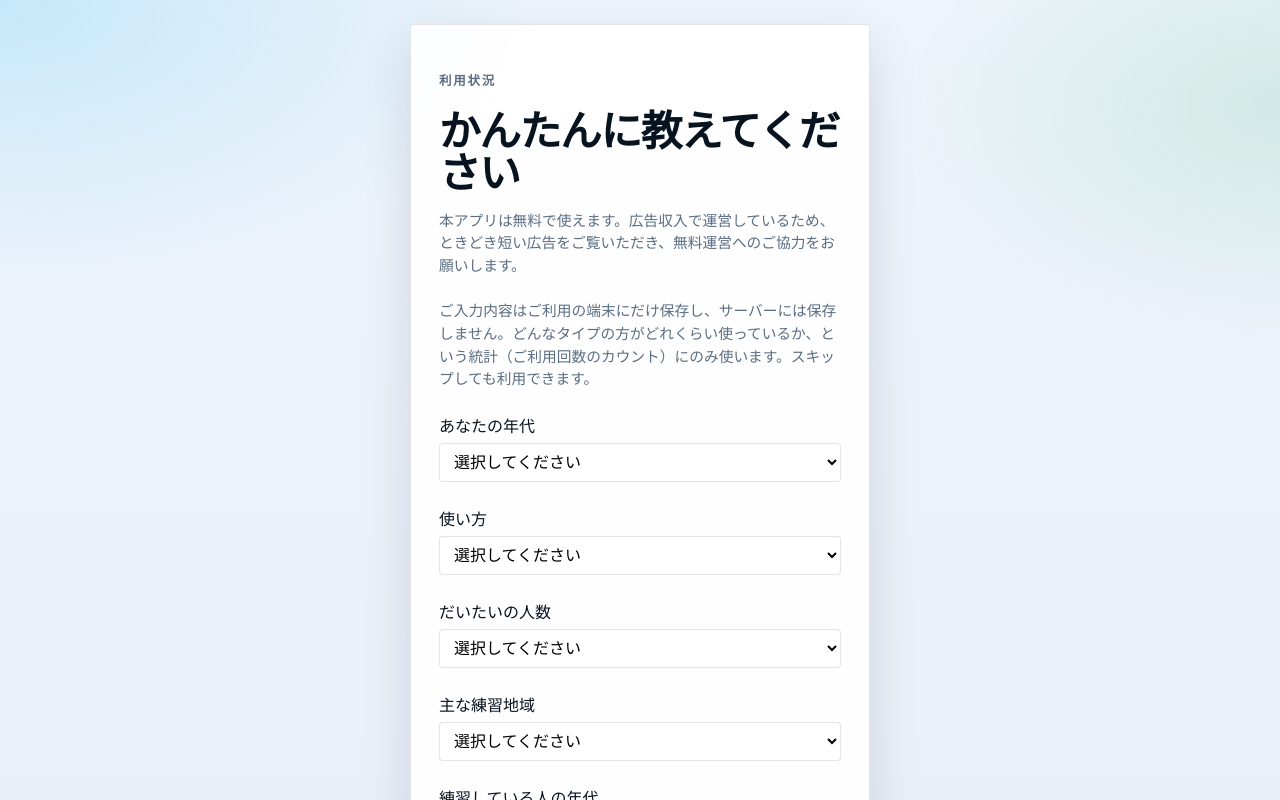
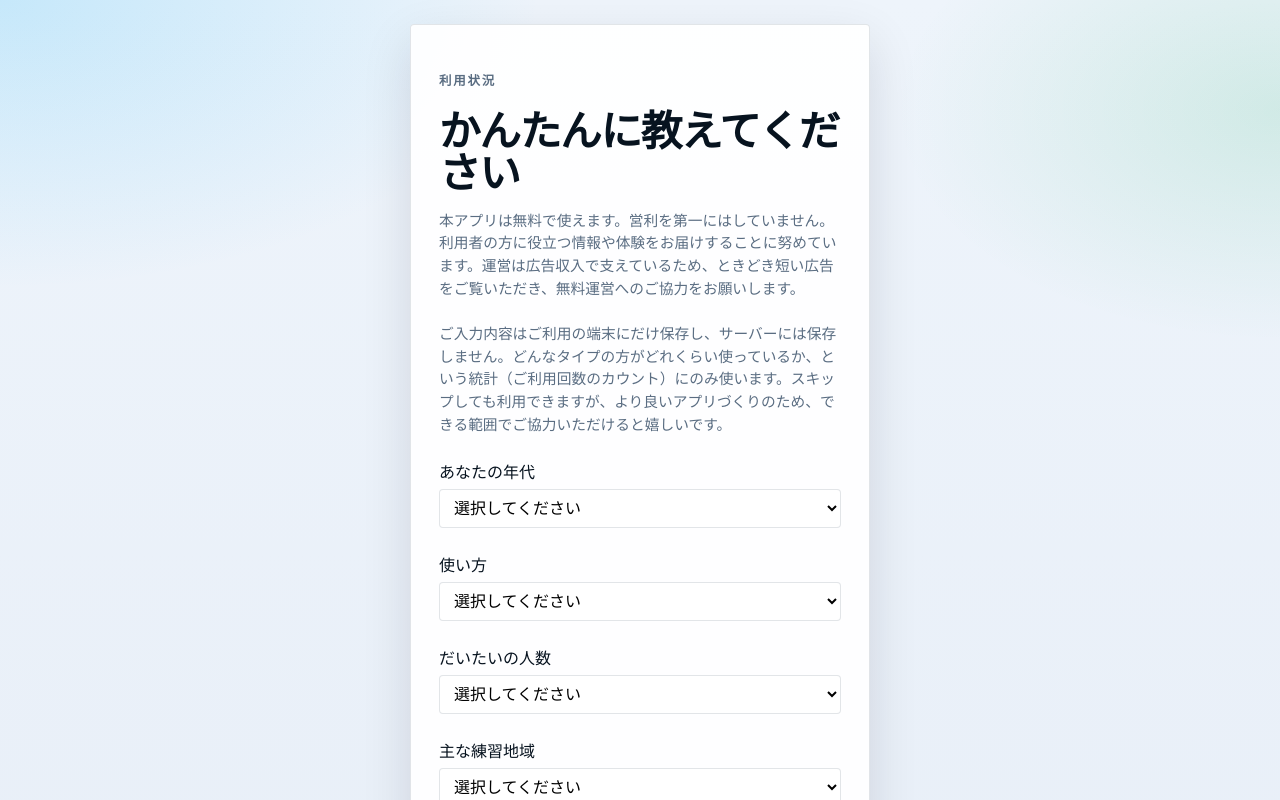
Before and after one commit to naokipinetreebay-wq/saccadeTR, a Next.js app: page /saccade/ in a window 1280 px wide. Both pictures are taken after a click on the button "ルームを作成". Shown: the top 800 px of the page. Built offline with nearby package versions, Linux system fonts and the light colour scheme.

Commit message:
Warm the usage profile notice toward user-first cooperation.
Co-authored-by: Cursor <cursoragent@cursor.com>

```diff
--- a/src/components/ProfileGate.tsx
+++ b/src/components/ProfileGate.tsx
@@ -145,10 +145,10 @@ export function ProfileGate({ onDone }: { onDone: () => void }) {
         <p className="eyebrow">利用状況</p>
         <h1>かんたんに教えてください</h1>
         <p className="muted">
-          本アプリは無料で使えます。広告収入で運営しているため、ときどき短い広告をご覧いただき、無料運営へのご協力をお願いします。
+          本アプリは無料で使えます。営利を第一にはしていません。利用者の方に役立つ情報や体験をお届けすることに努めています。運営は広告収入で支えているため、ときどき短い広告をご覧いただき、無料運営へのご協力をお願いします。
         </p>
         <p className="muted">
-          ご入力内容はご利用の端末にだけ保存し、サーバーには保存しません。どんなタイプの方がどれくらい使っているか、という統計（ご利用回数のカウント）にのみ使います。スキップしても利用できます。
+          ご入力内容はご利用の端末にだけ保存し、サーバーには保存しません。どんなタイプの方がどれくらい使っているか、という統計（ご利用回数のカウント）にのみ使います。スキップしても利用できますが、より良いアプリづくりのため、できる範囲でご協力いただけると嬉しいです。
         </p>
 
         <div className="profile-fields">
```
